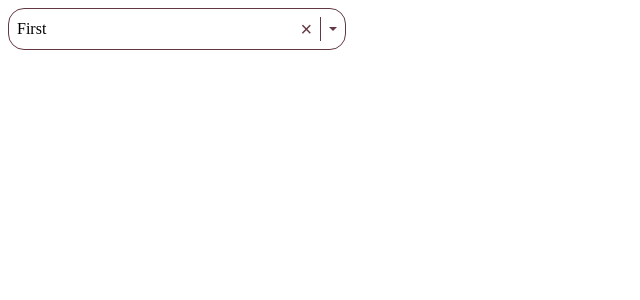
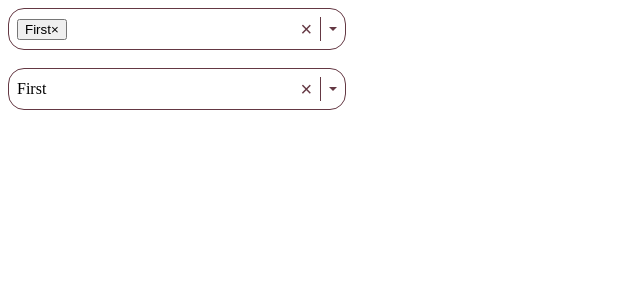
Before and after one commit to eduvinagre/typescript-form, a React (Vite) app: page / in a window 1280 px wide. Shown: the top 300 px of the page, without its empty margins (0-640 px from the left). Built offline with nearby package versions, Linux system fonts and the light colour scheme.

Commit message:
multiple select logic

```diff
--- a/src/App.tsx
+++ b/src/App.tsx
@@ -1,5 +1,5 @@
 import { useState } from "react";
-import { Select } from "./Select";
+import { Select, SelectOption } from "./Select";
 
 const options = [
   { label: "First", value: 1 },
@@ -10,12 +10,18 @@
 ];
 
 function App() {
-  const [value, setValue] = useState<(typeof options)[0] | undefined>(
-    options[0]
-  );
+  const [value1, setValue1] = useState<SelectOption[]>([options[0]]);
+  const [value2, setValue2] = useState<SelectOption | undefined>(options[0]);
   return (
     <>
-      <Select options={options} value={value} onChange={(o) => setValue(o)} />
+      <Select
+        multiple
+        options={options}
+        value={value1}
+        onChange={(o) => setValue1(o)}
+      />
+      <br />
+      <Select options={options} value={value2} onChange={(o) => setValue2(o)} />
     </>
   );
 }
--- a/src/Select.tsx
+++ b/src/Select.tsx
@@ -1,18 +1,28 @@
 import { useEffect, useState } from "react";
 import styles from "./select.module.css";
 
-type SelectOption = {
+export type SelectOption = {
   label: string;
   value: string | number;
 };
 
-type SelectProps = {
-  options: SelectOption[];
+type MultipleSelectProps = {
+  multiple: true;
+  value: SelectOption[];
+  onChange: (value: SelectOption[]) => void;
+};
+
+type SingleSelectProps = {
+  multiple?: false;
   value?: SelectOption;
   onChange: (value: SelectOption | undefined) => void;
 };
 
-export function Select({ value, onChange, options }: SelectProps) {
+type SelectProps = {
+  options: SelectOption[];
+} & (SingleSelectProps | MultipleSelectProps);
+
+export function Select({ multiple, value, onChange, options }: SelectProps) {
   const [isOpen, setIsOpen] = useState(false);
   const [highlightedIndex, setHighlightedIndex] = useState(0);
 
@@ -21,15 +31,23 @@
   }, [isOpen]);
 
   function clearOptions() {
-    onChange(undefined);
+    multiple ? onChange([]) : onChange(undefined);
   }
 
   function selectOption(option: SelectOption) {
-    if (option !== value) onChange(option);
+    if (multiple) {
+      if (value.includes(option)) {
+        onChange(value.filter((o) => o !== option));
+      } else {
+        onChange([...value, option]);
+      }
+    } else {
+      if (option !== value) onChange(option);
+    }
   }
 
   function isOptionSelected(option: SelectOption) {
-    return option === value;
+    return multiple ? value.includes(option) : option === value;
   }
 
   return (
@@ -39,7 +57,23 @@
       tabIndex={0}
       className={styles.container}
     >
-      <span className={styles.value}>{value?.label}</span>
+      <span className={styles.value}>
+        {multiple
+          ? value.map((v) => (
+              <button
+                key={v.value}
+                onClick={(e) => {
+                  e.stopPropagation();
+                  selectOption(v);
+                }}
+                className={styles["option-badge"]}
+              >
+                {v.label}
+                <span className={styles["remove-btn"]}>&times;</span>
+              </button>
+            ))
+          : value?.label}
+      </span>
       <button
         onClick={(e) => {
           e.stopPropagation();
```
